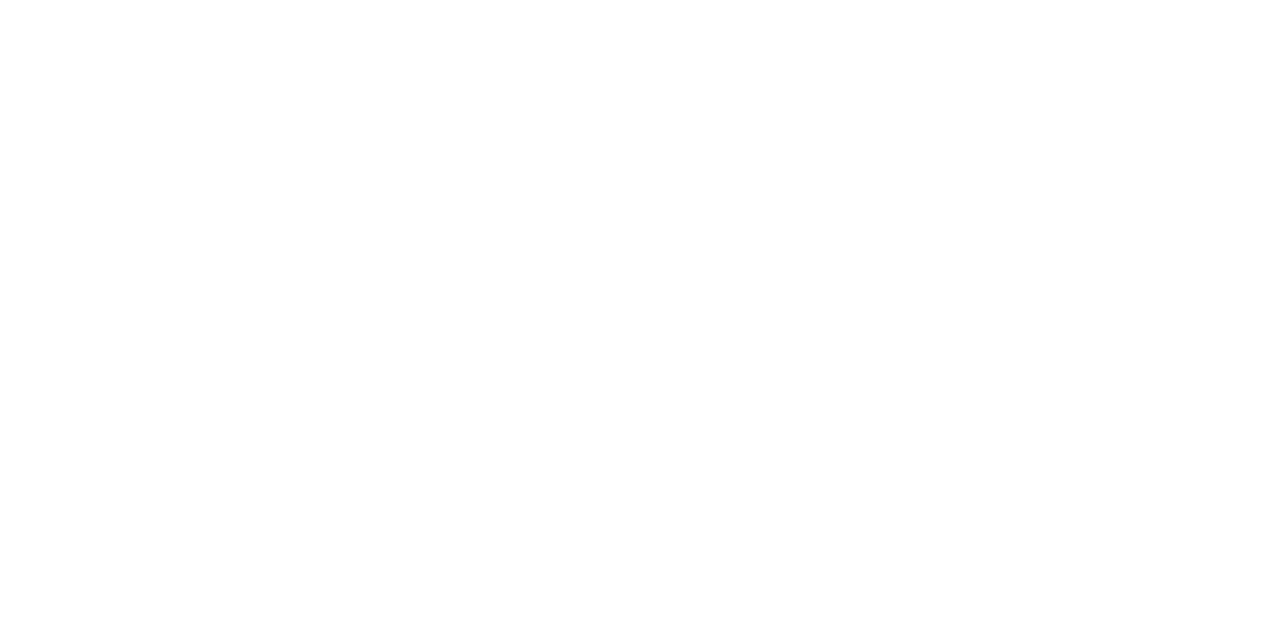
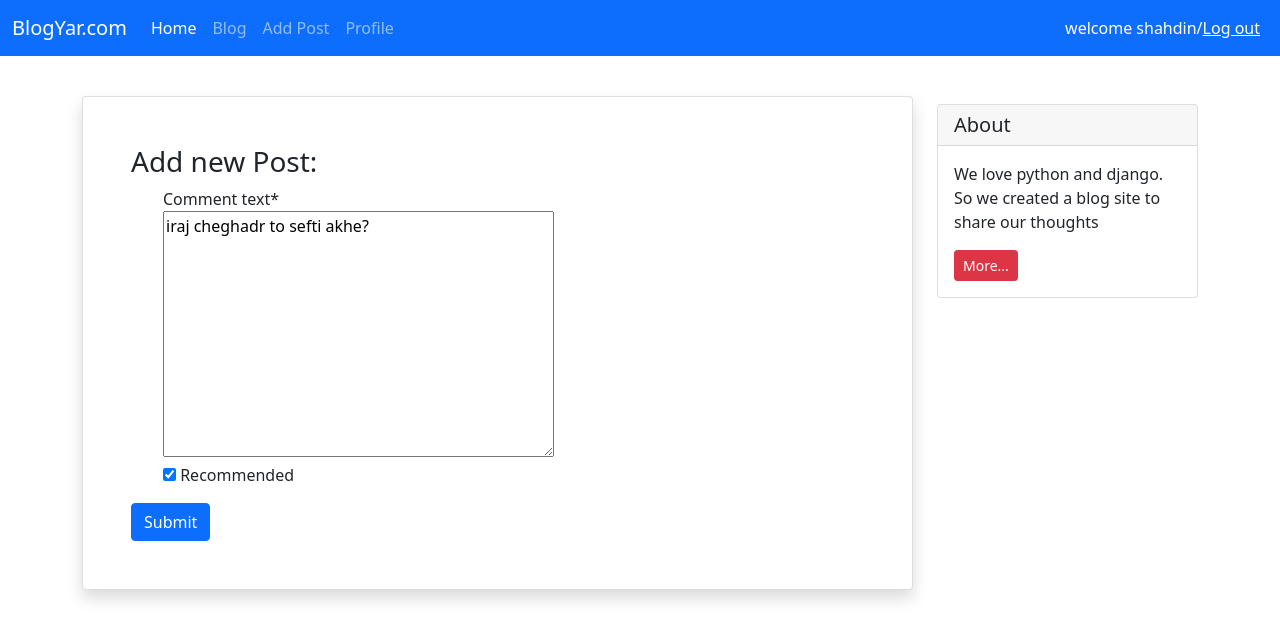
Before and after one commit to shahdin-sh/django_Blog_project, a Django app: page /2/update/8/comment in a window 1280 px wide. Before the commit the part shown is empty. Shown: the top 640 px of the page. Run offline with Django 4.2, Linux system fonts and the light colour scheme; a user stored in the database is signed in; data comes from the database, SQL or seed files in the repository; both versions use the stored data as it was after the commit; some libraries are stand-ins or nearby versions.

Commit message:
add update_view page

```diff
--- a/Blog/templates/blog/comment_update_view.html
+++ b/Blog/templates/blog/comment_update_view.html
@@ -0,0 +1,37 @@
+{% extends '_base.html' %}
+{% load crispy_forms_tags %}
+{%block page_title%}
+add_post
+{% endblock page_title %}
+
+{% block content %}
+<div class="container mt-4">
+        <div class="row">
+            <div class="col-9">
+                <div class="card shadow my-3 p-5">
+                    <h3>Add new Post:</h3>
+                    <form method="POST">
+                        {% csrf_token %}
+                        <table>
+                            <ul>{{ form|crispy }}</ul>
+                        </table>
+                        <button type="submit" class="btn btn-primary">Submit</button>
+                    </form>
+                </div>
+            </div>
+            <div class="col-3">
+                    <div class="card my-4">
+                        <h5 class="card-header">About</h5>
+                        <div class="card-body">
+                            <p class="card-text">We love python and django. So we created a blog site to share our
+                                thoughts</p>
+                            <a href="#"
+                               class="btn btn-sm btn-danger">
+                                More...
+                            </a>
+                        </div>
+                    </div>
+            </div>
+        </div>
+</div>
+{% endblock content %}
--- a/Blog/templates/blog/post_detail.html
+++ b/Blog/templates/blog/post_detail.html
@@ -31,7 +31,6 @@ post_detail
                 <div class="d-flex justify-content-center">
                     <div class="card shadow my-3 p-5 w-sm-75 w-100" id="comments_box">
                          {% for i in comments %}
-                             {{ i.id }}
                             {% if i.is_active %}
                             <div class="border-bottom mb-3" id="each_comments_box">
                                 <h5 class="mb-3">{{ i.user.username }}</h5>
@@ -43,6 +42,9 @@ post_detail
                                 <h6 class="mb-3">release: {{ i.datetime_comment }}</h6>
                                 <p>{{ i.comment_text|linebreaks }}</p>
                                 {% if i.user.id == user.id %}
+                                    <a href="{% url "comment_update_view" post_detail.id i.id %}">edit</a>
+                                    |
+                                    <a href="{% url "comment_delete_view"  post_detail.id i.id %}">delete</a>
                                 {% endif %}
                             </div>
                             {% endif %}
--- a/Blog/urls.py
+++ b/Blog/urls.py
@@ -8,6 +8,6 @@ urlpatterns = [
     path('add/', login_required(PostCreatView.as_view()), name='post_view_add'),
     path('<int:pk>/edit/', login_required(PostEditView.as_view()), name='post_edit_option'),
     path('<int:pk>/delete/', login_required(PostDeleteView.as_view()), name='post_delete_option'),
-    path('<int:pk>/update/<int:comment_id>/comment', comment_update_view, name='comment_update-view'),
-    path('<int:pk>/delete/<int:comment_id>/comment', comment_delete_view, name='comment_delete-view')
+    path('<int:pk>/update/<int:comment_id>/comment', comment_update_view, name='comment_update_view'),
+    path('<int:pk>/delete/<int:comment_id>/comment', comment_delete_view, name='comment_delete_view')
 ]
--- a/Blog/views.py
+++ b/Blog/views.py
@@ -5,6 +5,7 @@ from django.views import generic
 from django.contrib.auth.decorators import login_required
 from django.contrib.auth.mixins import UserPassesTestMixin
 from django.http import Http404
+
 
 class PostListView(generic.ListView):
     model = Post
@@ -77,7 +78,7 @@ def comment_update_view(request, pk, comment_id):
         form = CommentForm(request.POST or None, instance=comment)
         if form.is_valid():
             form.save()
-            return redirect('books_detail', pk)
+            return redirect('books_detail_view', pk)
         return render(request, 'blog/comment_update_view.html', {'form': form})
     else:
         raise Http404()
@@ -95,7 +96,7 @@ def comment_delete_view(request, pk, comment_id):
         comment = post.comments.all().filter(pk=comment_id).get()
         if request.method == 'POST':
             comment.delete()
-            return redirect('post_detail', pk)
+            return redirect('post_detail_view', pk)
         return render(request, 'blog/comment_delete_view.html', {'comment': comment,
                                                                  'post': post})
     else:
```
Also changed, not shown: db.sqlite3.
